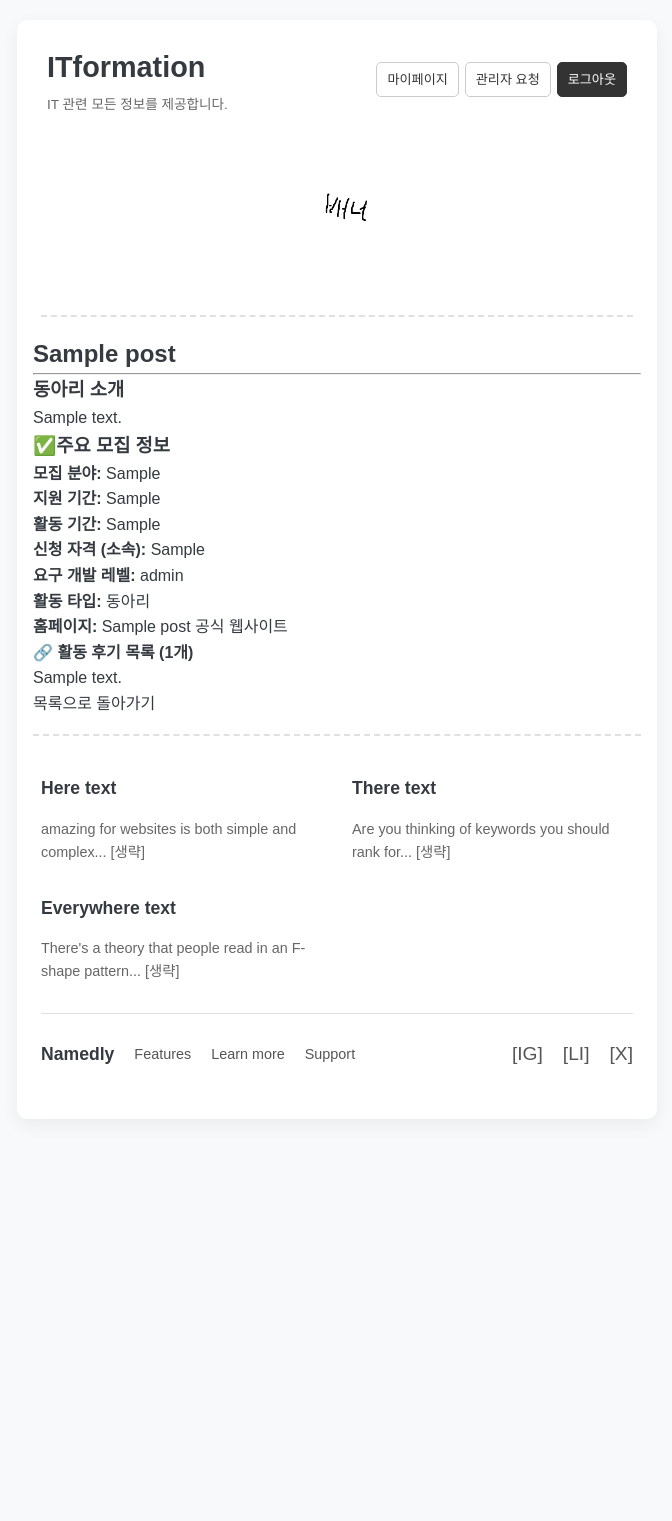
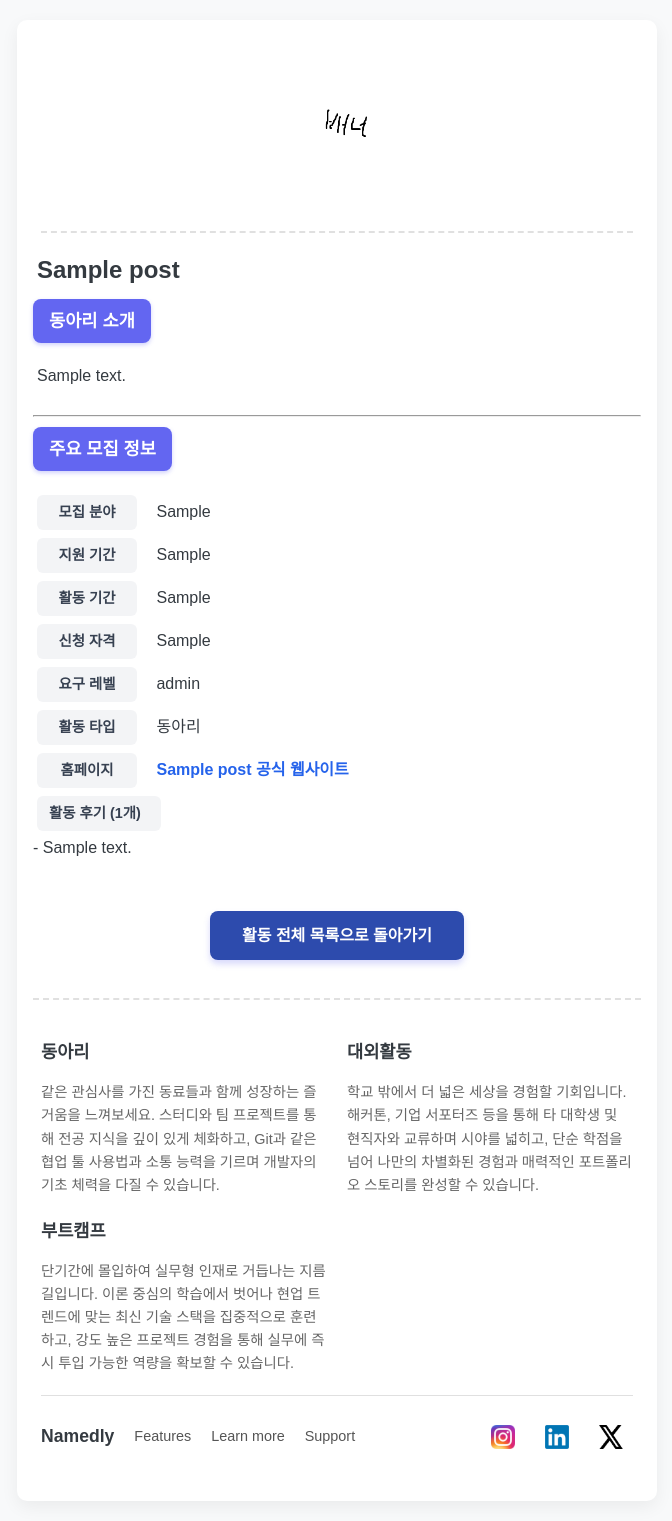
Before and after one commit to hyunsoo121/OpenSourceSW_team_5, a Django app: page /posts/detail/1/ in a window 1280 px wide. Shown: the part 92-1613 px from the top of the page, without its empty margins (303-975 px from the left). Before the commit the page ends 1156 px from the top, so only its background shows below. Run offline with Django 4.2, Linux system fonts and the light colour scheme; tables that the repository leaves empty hold one stand-in row (values such as "Sample post"); some libraries are stand-ins or nearby versions.

Commit message:
feat: #54 detailPage 보강

```diff
--- a/static/css/posts/posts_detail.css
+++ b/static/css/posts/posts_detail.css
@@ -1,4 +1,6 @@
-/* posts_detail.css */
+.post-header {
+  padding-left: 4px;
+}
 
 .hero-section {
   background-color: #fff;
@@ -14,13 +16,13 @@
   padding: 10px;
   border: 1px solid #ddd;
 }
+
 .dotted-divider {
   border: 0;
   border-top: 2px dashed #e0e0e0;
   margin: 18px 0;
 }
 
-/* --- 1. Header 영역 (listPage와 공통) --- */
 .page-header-container {
   max-width: 840px;
   margin: 0 auto 12px auto;
@@ -49,9 +51,18 @@
     padding: 0 6px;
   }
 
-  .header-logo { text-align: left; flex: 0 0 auto; }
-  .header-buttons { justify-content: flex-end; gap: 6px; }
-  .btn-detail { padding: 6px 10px; font-size: 0.82rem; }
+  .header-logo {
+    text-align: left;
+    flex: 0 0 auto;
+  }
+  .header-buttons {
+    justify-content: flex-end;
+    gap: 6px;
+  }
+  .btn-detail {
+    padding: 6px 10px;
+    font-size: 0.82rem;
+  }
 }
 
 .header-logo h1 {
@@ -111,7 +122,6 @@
   border-radius: 8px;
 }
 
-/* --- 2. Information 영역 --- */
 .info-container {
   max-width: 1100px;
   margin: 0 auto;
@@ -155,7 +165,6 @@
   font-weight: 500;
 }
 
-/* --- 3. Footer 영역 (listPage와 공통) --- */
 .page-footer-container {
   max-width: 1100px;
   margin: 0 auto;
@@ -164,9 +173,9 @@
 
 .footer-columns {
   display: grid;
-  grid-template-columns: repeat(auto-fit, minmax(250px, 1fr));
-  gap: 30px;
-  margin-bottom: 30px;
+  grid-template-columns: repeat(auto-fit, minmax(200px, 1fr));
+  gap: 20px;
+  margin-bottom: 20px;
 }
 
 .footer-column h4 {
@@ -220,13 +229,32 @@
 .footer-socials a {
   color: #555;
   font-size: 1.2rem;
+  text-decoration: none;
 }
 
-/* --- 4. Detail Page 고유 스타일 --- */
+.footer-socials img {
+  width: 24px;
+  height: 24px;
+  vertical-align: middle;
+  margin-right: 10px;
+}
 
 .detail-content-container {
-  max-width: 900px; /* 본문 내용은 조금 좁게 */
+  max-width: 900px;
   margin: 0 auto;
+}
+
+.section-badge-title {
+  display: inline-block;
+  background-color: #6366f1;
+  color: white;
+  padding: 8px 16px;
+  border-radius: 8px;
+  font-size: 1.1rem;
+  font-weight: 600;
+  margin-bottom: 20px;
+  margin-top: 10px;
+  box-shadow: 0 2px 4px rgba(99, 102, 241, 0.3);
 }
 
 .detail-author-bio {
@@ -264,6 +292,10 @@
   margin-bottom: 30px;
 }
 
+.description-box {
+  padding-left: 4px;
+}
+
 .detail-info-list h3 {
   font-size: 1.3rem;
   font-weight: 600;
@@ -275,24 +307,32 @@
 .info-list-items {
   font-size: 0.95rem;
   color: #555;
-  line-height: 1.7; /* 줄 간격 */
+  line-height: 1.7;
 }
 
 .info-item {
-  margin-bottom: 8px; /* 항목 간 세로 간격 */
+  margin-bottom: 8px;
 }
 
 .info-label {
-  font-weight: bold; /* 폰트 굵게 */
-  margin-right: 10px; /* 라벨과 값 사이 간격 */
-  color: #333;
+  display: inline-block;
+  background-color: #f3f4f6;
+  color: #374151;
+  padding: 6px 12px;
+  margin: 4px;
+  border-radius: 6px;
+  font-weight: 600;
+  font-size: 0.9rem;
+  min-width: 100px;
+  text-align: center;
+  margin-right: 15px;
+  flex-shrink: 0;
 }
 
-/* 갤러리 스타일 */
 .detail-gallery {
   margin-top: 40px;
   display: grid;
-  grid-template-columns: 1fr; /* 세로로 쌓기 */
+  grid-template-columns: 1fr;
   gap: 20px;
 }
 
@@ -302,3 +342,34 @@
   border-radius: 8px;
   box-shadow: 0 4px 10px rgba(0, 0, 0, 0.08);
 }
+
+.post-footer {
+  margin-top: 50px;
+  text-align: center;
+  padding-bottom: 20px;
+}
+
+.btn-badge-back {
+  display: inline-block;
+  background-color: #2d4bad;
+  color: white;
+  padding: 12px 32px;
+  border-radius: 8px;
+  font-weight: 600;
+  font-size: 1rem;
+  text-decoration: none;
+  box-shadow: 0 4px 6px rgba(99, 102, 241, 0.25);
+  transition: all 0.2s ease;
+}
+
+.btn-badge-back:hover {
+  background-color: #4f46e5;
+  transform: translateY(-2px);
+  box-shadow: 0 6px 12px rgba(99, 102, 241, 0.4);
+}
+
+.link-text {
+  color: #2563eb;
+  font-weight: 600;
+  transition: color 0.2s;
+}
--- a/templates/posts/posts_detail.html
+++ b/templates/posts/posts_detail.html
@@ -9,109 +9,115 @@
 {% block content %}
 
 <div class="page-header-container">
-  <div class="header-top">
-    <div class="header-logo">
-      <h1>ITformation</h1>
-      <p>IT 관련 모든 정보를 제공합니다.</p>
-    </div>
-    <div class="header-buttons">
-      <a href="#" class="btn-detail btn-detail-light">마이페이지</a>
-      <a href="#" class="btn-detail btn-detail-light">관리자 요청</a>
-      <a href="#" class="btn-detail btn-detail-dark">로그아웃</a>
-    </div>
-  </div>
   <div class="header-hero-image">
     <img src="{% static 'images/it-hero-image.jpg' %}" alt="IT 활동 배너">
   </div>
   <hr class="dotted-divider">
 </div>
 
-
 <div class="detail-content-container">
 
   <section class="post-detail-container">
     <header class="post-header">
       <h2>{{ post.name }}</h2>
-      <hr>
     </header>
 
     <div class="post-content">
-      <h3>동아리 소개</h3>
+      <h3 class="section-badge-title">{{ post.get_type_display }} 소개</h3>
+
+      <div class="description-box">
         <p>{{ post.description|linebreaksbr }}</p>
+        <br>
+      </div>
     </div>
 
+    <hr class="section-divider">
+
     <div class="post-info-box">
-      <h3>✅주요 모집 정보</h3>
+      <h3 class="section-badge-title">주요 모집 정보</h3>
       <ul class="info-list">
         <li>
-          <strong>모집 분야:</strong>
-          {{ post.get_recruitment_fields_display }}
+          <span class="info-label">모집 분야</span>
+          <span class="info-value">{{ post.get_recruitment_fields_display }}</span>
         </li>
         <li>
-          <strong>지원 기간:</strong>
-          {{ post.get_application_months_display }}
+          <span class="info-label">지원 기간</span>
+          <span class="info-value">{{ post.get_application_months_display }}</span>
         </li>
         <li>
-          <strong>활동 기간:</strong>
-          {{ post.get_activity_months_display }}
+          <span class="info-label">활동 기간</span>
+          <span class="info-value">{{ post.get_activity_months_display }}</span>
         </li>
         <li>
-          <strong>신청 자격 (소속):</strong>
-          {{ post.get_eligibility_display }}
+          <span class="info-label">신청 자격</span>
+          <span class="info-value">{{ post.get_eligibility_display }}</span>
         </li>
         <li>
-          <strong>요구 개발 레벨:</strong>
-          {{ post.get_required_dev_levels_display }}
+          <span class="info-label">요구 레벨</span>
+          <span class="info-value">{{ post.get_required_dev_levels_display }}</span>
         </li>
         <li>
-          <strong>활동 타입:</strong>
-          {{ post.get_type_display }}
+          <span class="info-label">활동 타입</span>
+          <span class="info-value">{{ post.get_type_display }}</span>
         </li>
       </ul>
     </div>
 
     <div class="post-links">
       {% if post.homepage_link %}
-      <p>
-        <strong>홈페이지:</strong>
-        <a href="{{ post.homepage_link }}" target="_blank">{{ post.name }} 공식 웹사이트</a>
-      </p>
+      <div class="link-item">
+        <span class="info-label">홈페이지</span>
+        <a href="{{ post.homepage_link }}" target="_blank" class="link-text">{{ post.name }} 공식 웹사이트</a>
+      </div>
       {% endif %}
 
       {% if post.reviews.exists %}
-      <p><strong>🔗 활동 후기 목록 ({{ post.reviews.count }}개)</strong></p>
-      <ul>
+      <div class="link-group">
+        <span class="info-label" style="width: auto; padding-right: 20px;">활동 후기 ({{ post.reviews.count }}개)</span>
+        <ul class="review-list">
           {% for review in post.reviews.all %}
           <li>
-          <a href="{{ review.review_url }}" target="_blank">{{ review.review_title }}</a>
+            <a href="{{ review.review_url }}" target="_blank">- {{ review.review_title }}</a>
           </li>
           {% endfor %}
         </ul>
+      </div>
       {% endif %}
     </div>
 
     <footer class="post-footer">
-      <a href="{% url 'posts:posts_list' %}" class="btn btn-secondary">목록으로 돌아가기</a>
+      <a href="{% url 'posts:posts_list' %}" class="btn-badge-back">활동 전체 목록으로 돌아가기</a>
     </footer>
   </section>
 
   <hr class="dotted-divider">
-</div>
 
 
   <div class="page-footer-container">
     <div class="footer-columns">
       <div class="footer-column">
-      <h4>Here text</h4>
-      <p>amazing for websites is both simple and complex... [생략]</p>
+        <h4>동아리</h4>
+        <p>
+          같은 관심사를 가진 동료들과 함께 성장하는 즐거움을 느껴보세요.
+          스터디와 팀 프로젝트를 통해 전공 지식을 깊이 있게 체화하고,
+          Git과 같은 협업 툴 사용법과 소통 능력을 기르며 개발자의 기초 체력을 다질 수 있습니다.
+        </p>
       </div>
       <div class="footer-column">
-      <h4>There text</h4>
-      <p>Are you thinking of keywords you should rank for... [생략]</p>
+        <h4>대외활동</h4>
+        <p>
+          학교 밖에서 더 넓은 세상을 경험할 기회입니다.
+          해커톤, 기업 서포터즈 등을 통해 타 대학생 및 현직자와 교류하며 시야를 넓히고,
+          단순 학점을 넘어 나만의 차별화된 경험과 매력적인 포트폴리오 스토리를 완성할 수 있습니다.
+        </p>
       </div>
       <div class="footer-column">
-      <h4>Everywhere text</h4>
-      <p>There's a theory that people read in an F-shape pattern... [생략]</p>
+        <h4>부트캠프</h4>
+        <p>
+          단기간에 몰입하여 실무형 인재로 거듭나는 지름길입니다.
+          이론 중심의 학습에서 벗어나 현업 트렌드에 맞는 최신 기술 스택을 집중적으로 훈련하고,
+          강도 높은 프로젝트 경험을 통해 실무에 즉시 투입 가능한 역량을 확보할 수 있습니다.
+        </p>
       </div>
     </div>
     <div class="footer-bottom-bar">
@@ -122,7 +128,9 @@
         <a href="#">Support</a>
       </div>
       <div class="footer-socials">
-      <a href="#">[IG]</a> <a href="#">[LI]</a> <a href="#">[X]</a>
+        <a href="#"><img src="{% static 'images/instagram_icon.png' %}" alt="Instagram"></a>
+        <a href="#"><img src="{% static 'images/linkedin_icon.png' %}" alt="LinkedIn"></a>
+        <a href="#"><img src="{% static 'images/x_icon.png' %}" alt="X"></a>
       </div>
     </div>
   </div>
```
Also changed, not shown: static/css/posts/posts_list.css (+0 -11 lines). Lines whose indentation alone changed are shown as unchanged.
